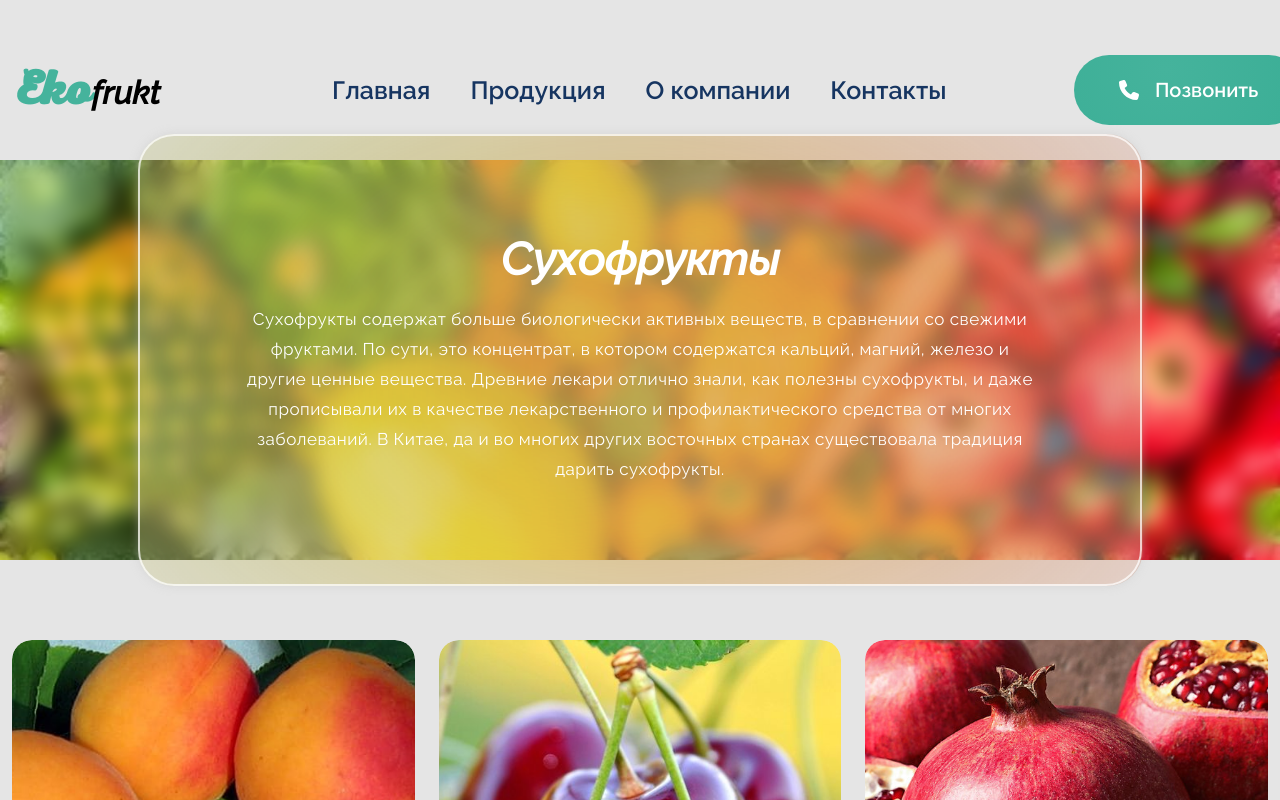
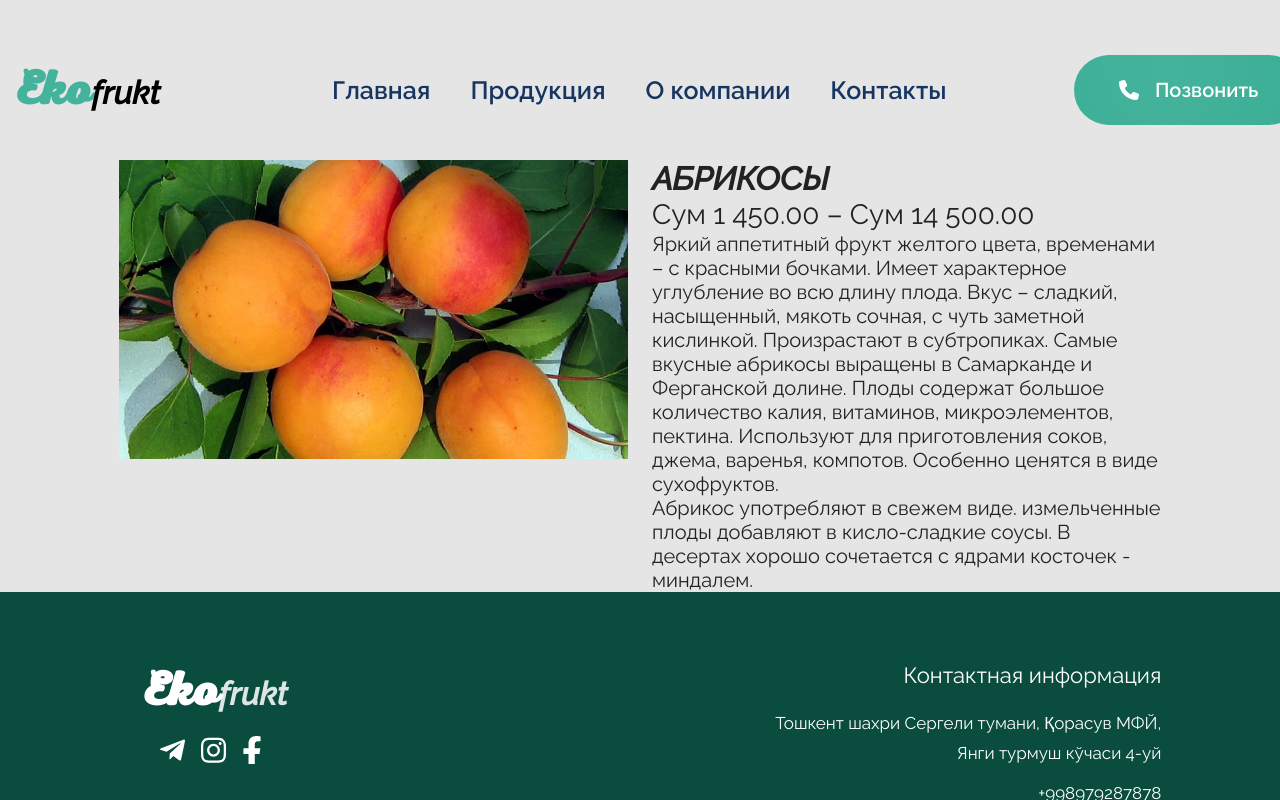
Before and after one commit to 7Davronbek/app-suxofruits-client, a React (Create React App) app: page /see-catalog/1 in a window 1280 px wide. Shown: the top 800 px of the page. Built offline with nearby package versions, Linux system fonts and the light colour scheme.

Commit message:
suxofruits

```diff
--- a/src/App.js
+++ b/src/App.js
@@ -10,6 +10,7 @@ import CatalogId from "./pages/CatalogId"
 import Contacts from "./pages/Contacts"
 import Main from "./pages/Main"
 import Production from "./pages/Production"
+import SeeCatalog from "./pages/SeeCatalog"
 
 
 const App = () => {
@@ -28,7 +29,7 @@ const App = () => {
           <Route path="/production" exact component={Production} />
           <Route path="/contacts" exact component={Contacts} />
           <Route path="/catalog/1" exact component={CatalogId} />
-          <Route path="/see-catalog/1" exact component={CatalogId} />
+          <Route path="/see-catalog/1" exact component={SeeCatalog} />
         </Switch>
 
         <Footer />
--- a/src/pages/CatalogId.jsx
+++ b/src/pages/CatalogId.jsx
@@ -1,12 +1,44 @@
-import React from 'react'
+import React, { useEffect, useState } from 'react'
 import CatalogCards from '../components/CatalogCards'
 import CatalogIdHeader from '../components/CatalogIdHeader'
 
 const CatalogId = () => {
+    const [isLoading, setIsLoading] = useState(true);
+
+    useEffect(() => {
+      setTimeout(() => {
+        setIsLoading(false);
+      }, 1500);
+    }, []);
   return (
     <>
+      {isLoading ?
+        <>
+          <div className="loader">
+
+            <div id="wifi-loader">
+              <svg className="circle-outer" viewBox="0 0 86 86">
+                <circle className="back" cx="43" cy="43" r="40"></circle>
+                <circle className="front" cx="43" cy="43" r="40"></circle>
+                <circle className="new" cx="43" cy="43" r="40"></circle>
+              </svg>
+              <svg className="circle-middle" viewBox="0 0 60 60">
+                <circle className="back" cx="30" cy="30" r="27"></circle>
+                <circle className="front" cx="30" cy="30" r="27"></circle>
+              </svg>
+              <svg className="circle-inner" viewBox="0 0 34 34">
+                <circle className="back" cx="17" cy="17" r="14"></circle>
+                <circle className="front" cx="17" cy="17" r="14"></circle>
+              </svg>
+            </div>
+          </div>
+        </>
+        :
+        <>
         <CatalogIdHeader />
         <CatalogCards />
+        </>
+      }
     </>
   )
 }
--- /dev/null
+++ b/src/pages/SeeCatalog.jsx
@@ -0,0 +1,27 @@
+import React from 'react'
+
+const SeeCatalog = () => {
+    return (
+        <>
+
+            <div className="seeCatalog">
+                <div className="container">
+                    <div className="row">
+                        <div className="col-5 offset-1">
+                            <img src="/assets/image/category/1.jpg" className='w-100' alt="" />
+                        </div>
+                        <div className="col-5">
+                            <h2 className="bold">АБРИКОСЫ</h2>
+                            <h3>Сум 1 450.00 – Сум 14 500.00</h3>
+                            <h5>Яркий аппетитный фрукт желтого цвета, временами – с красными бочками. Имеет характерное углубление во всю длину плода. Вкус – сладкий, насыщенный, мякоть сочная, с чуть заметной кислинкой. Произрастают в субтропиках. Самые вкусные абрикосы выращены в Самарканде и Ферганской долине. Плоды содержат большое количество калия, витаминов, микроэлементов, пектина. Используют для приготовления соков, джема, варенья, компотов. Особенно ценятся в виде сухофруктов.</h5>
+                            <h5>Абрикос употребляют в свежем виде. измельченные плоды добавляют в кисло-сладкие соусы. В десертах хорошо сочетается с ядрами косточек - миндалем.</h5>
+                        </div>
+                    </div>
+                </div>
+            </div>
+
+        </>
+    )
+}
+
+export default SeeCatalog
--- a/src/sass/main.scss
+++ b/src/sass/main.scss
@@ -1191,9 +1191,9 @@ html {
 
                 &:hover {
 
-                    .text {
+                    // .text {
                         // background: linear-gradient(0deg, #000, rgba(0, 0, 0, 0.658));
-                    }
+                    // }
 
                     .img {
 
```
